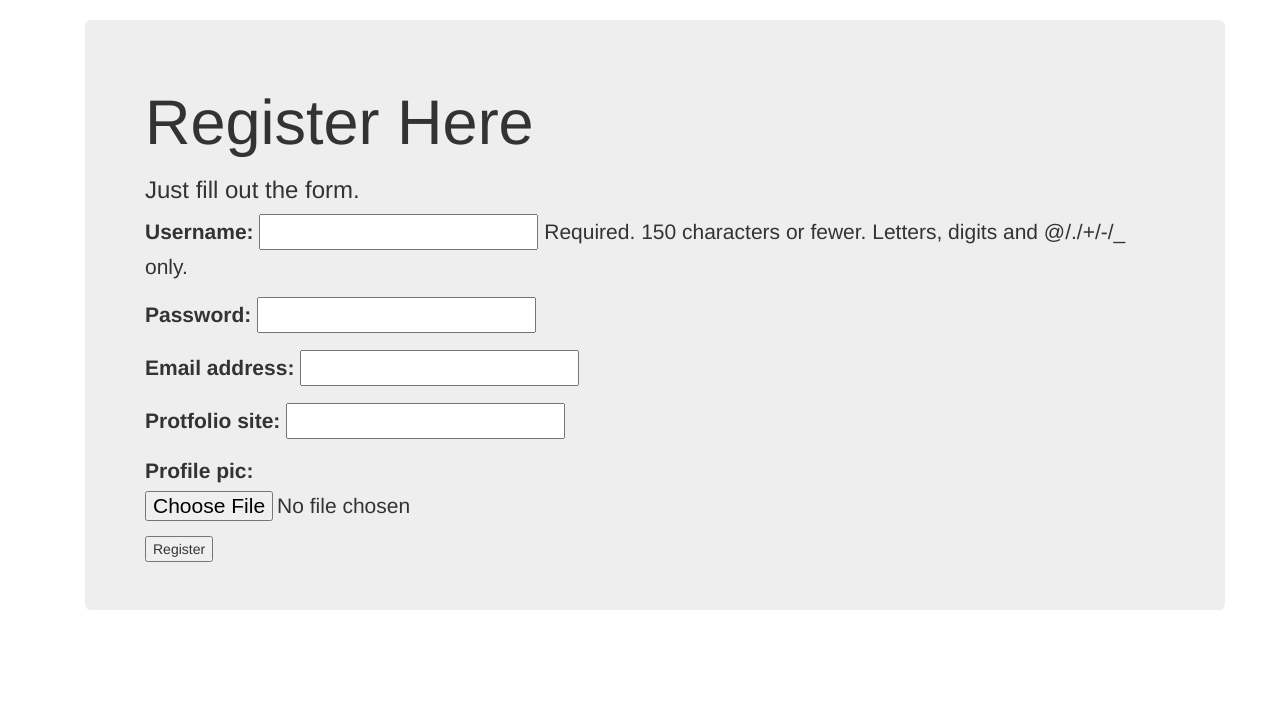
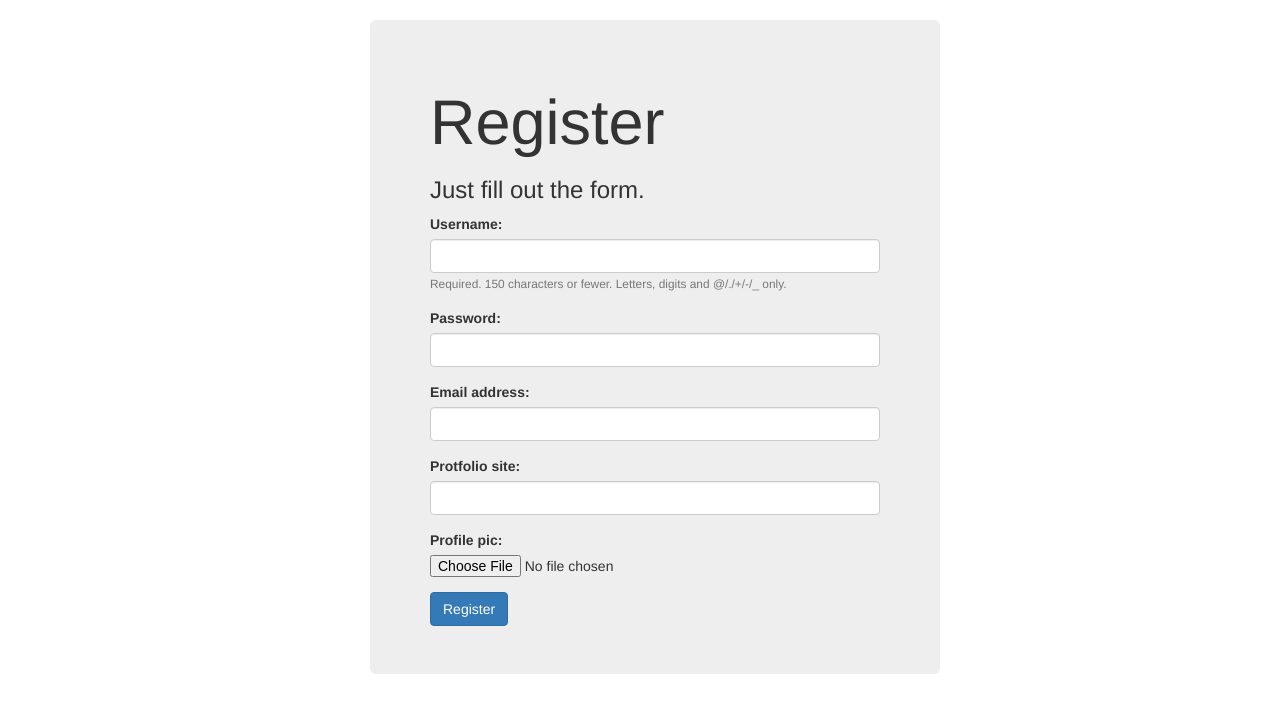
Before and after one commit to archetype2142/user_authentication, a Django app: page /Home/register/ in a window 1280 px wide. Shown: the part 51-764 px from the top of the page. Run offline with Django 3.2, Linux system fonts and the light colour scheme; some libraries are stand-ins or nearby versions.

Commit message:
restyled registration form

```diff
--- a/UserAuth/templates/Home/registration.html
+++ b/UserAuth/templates/Home/registration.html
@@ -2,18 +2,42 @@
 {% load staticfiles %}
 {% block body_block %}
 
-  <div class="container">
-    <div class="jumbotron">
+  <div class="container" style="display: flex; justify-content: center">
+    <div class="jumbotron col-md-6">
       {% if registered %}
         <h1>Thank you for registering!</h1>
       {% else %}
-        <h1>Register Here</h1>
+        <h1>Register</h1>
         <h3>Just fill out the form.</h3>
         <form enctype="multipart/form-data" method="POST">
           {% csrf_token %}
-          {{ user_form.as_p }}
-          {{ profile_form.as_p }}
-          <input type="submit" name="" value="Register">
+          <div class="form-group">
+            <label for="id_username">Username:</label>
+            <input class="form-control" type="text" name="username" maxlength="150" id="id_username" required>
+            <small class="form-text text-muted">Required. 150 characters or fewer. Letters, digits and @/./+/-/_ only.</small>
+          </div>
+
+          <div class="form-group">
+            <label for="id_password">Password:</label>
+            <input class="form-control" type="password" name="password" required="" id="id_password">
+          </div>
+
+          <div class="form-group">
+            <label for="id_email">Email address:</label>
+            <input class="form-control" type="email" name="email" maxlength="254" id="id_email">
+          </div>
+
+          <div class="form-group">
+            <label for="id_protfolio_site">Protfolio site:</label>
+            <input class="form-control" type="url" class="form-control-file" name="protfolio_site" maxlength="200" id="id_protfolio_site">
+          </div>
+
+          <div class="form-group">
+            <label for="id_profile_pic">Profile pic:</label>
+            <input type="file" name="profile_pic" accept="image/*" id="id_profile_pic">
+          </div>
+
+          <input class="btn btn-primary" type="submit" value="Register">
         </form>
 
       {% endif %}
```
